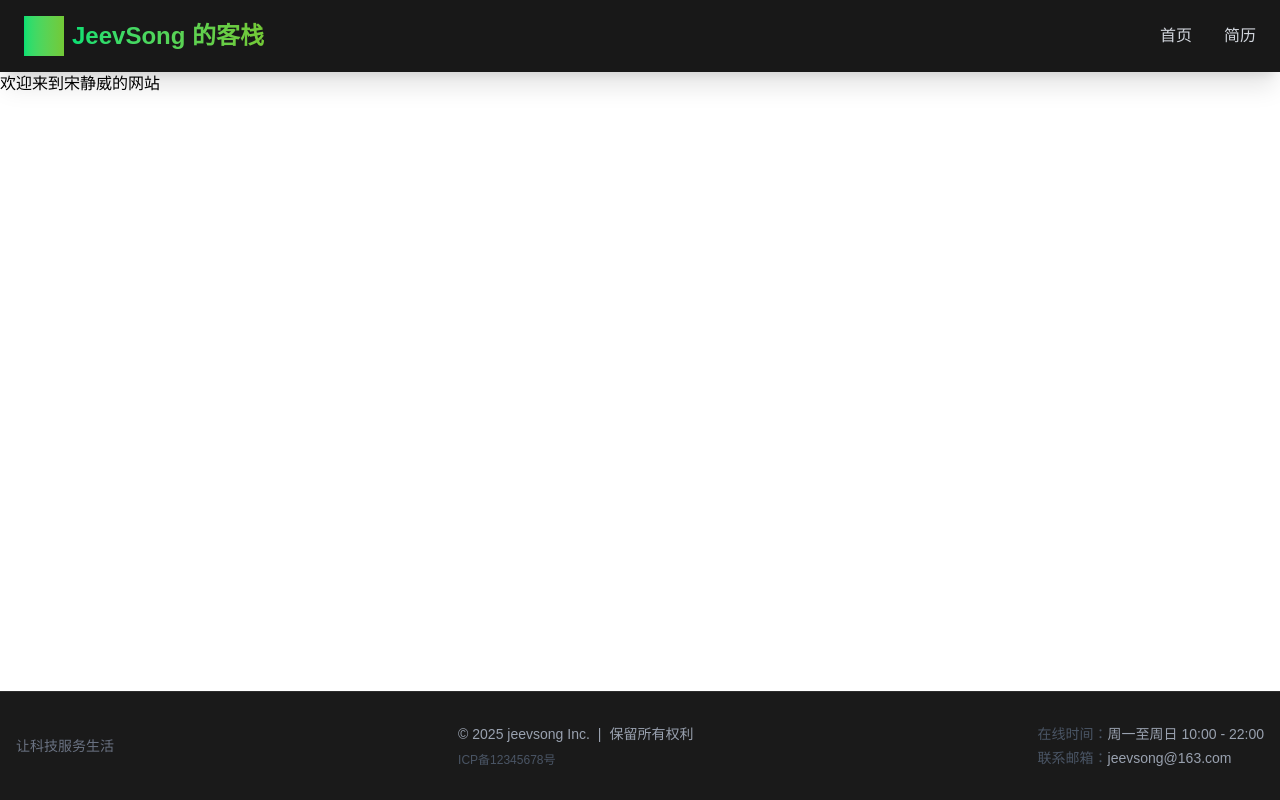
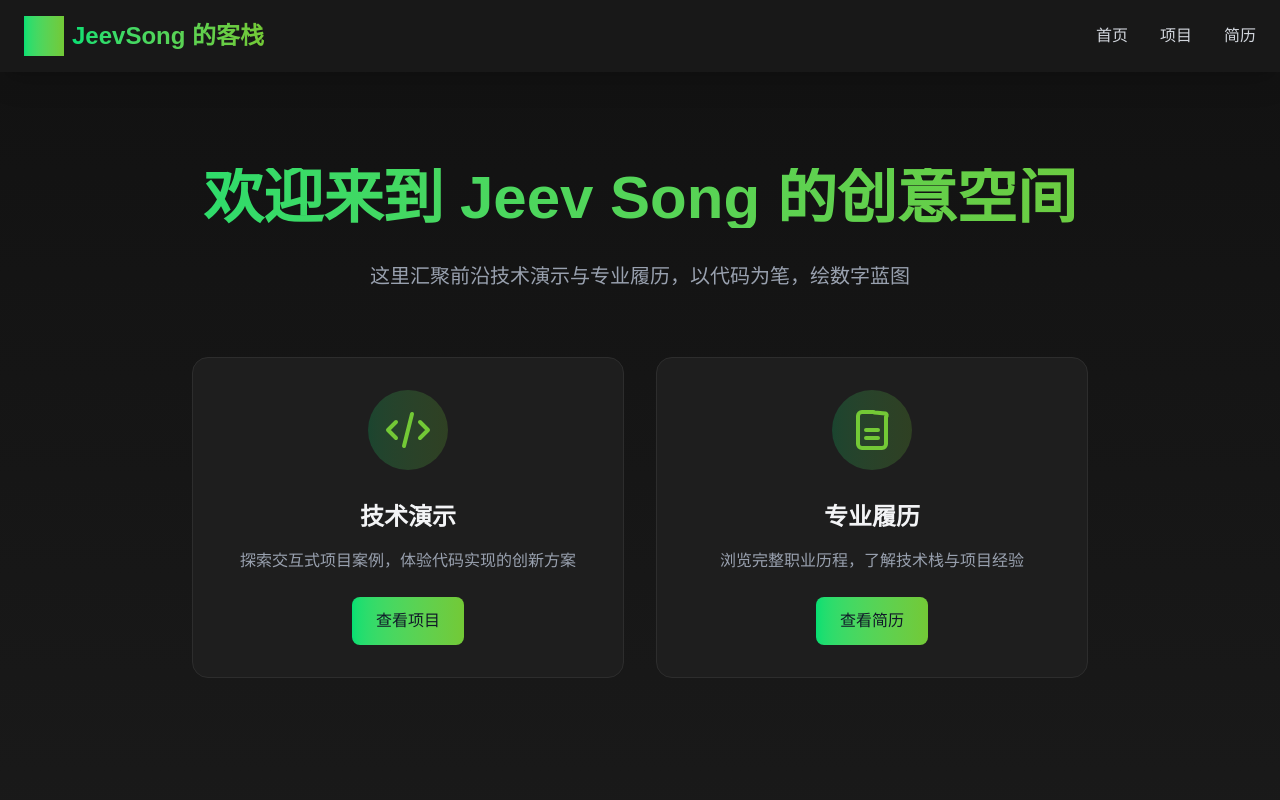
Before and after one commit to songjingwei/jeevsong-cv, a React (Vite) app: page /home in a window 1280 px wide. Shown: the top 800 px of the page. Built offline with nearby package versions, Linux system fonts and the light colour scheme; a web font is replaced by a local one.

Commit message:
feat: 完成首页样式

```diff
--- a/package.json
+++ b/package.json
@@ -10,6 +10,7 @@
     "preview": "vite preview"
   },
   "dependencies": {
+    "framer-motion": "^12.9.2",
     "react": "^19.0.0",
     "react-dom": "^19.0.0",
     "react-router-dom": "^7.5.2",
--- a/src/layout/MainLayout/components/Header/index.tsx
+++ b/src/layout/MainLayout/components/Header/index.tsx
@@ -1,6 +1,14 @@
+import { useState } from 'react'
 import { Link } from 'react-router-dom'
 
 const Header = () => {
+  const [isMenuOpen, setIsMenuOpen] = useState(false)
+
+  const navItems = [
+    { path: '/home', name: '首页' },
+    { path: '/cv', name: '简历' },
+  ];
+
   return (
     <header className="bg-[#181818] shadow-xl sticky top-0 z-50">
       <nav className="container mx-auto px-6 py-4">
@@ -29,6 +37,11 @@ const Header = () => {
           after:bg-[#73c936] hover:after:w-full after:transition-all">
               首页
             </Link>
+            <Link to="/demo" className="text-gray-300 hover:text-white transition-colors duration-200 relative
+          after:content-[''] after:absolute after:-bottom-1 after:left-0 after:w-0 after:h-[2px]
+          after:bg-[#73c936] hover:after:w-full after:transition-all">
+              项目
+            </Link>
             <Link to="/cv" className="text-gray-300 hover:text-white transition-colors duration-200 relative
           after:content-[''] after:absolute after:-bottom-1 after:left-0 after:w-0 after:h-[2px]
           after:bg-[#73c936] hover:after:w-full after:transition-all">
@@ -37,11 +50,36 @@ const Header = () => {
           </div>
 
           {/* <!-- 移动端菜单按钮 --> */}
-          <button className="md:hidden text-gray-300 hover:text-white">
+          <button className="md:hidden text-gray-300 hover:text-white transition-colors"
+            onClick={() => setIsMenuOpen(!isMenuOpen)}
+          >
             <svg className="w-8 h-8" fill="none" stroke="currentColor" viewBox="0 0 24 24">
               <path stroke-linecap="round" stroke-linejoin="round" stroke-width="2" d="M4 6h16M4 12h16M4 18h16" />
             </svg>
           </button>
+          {/* 移动端下拉菜单 */}
+          <div className={`md:hidden absolute top-full left-0 right-0 bg-[#181818] transition-all duration-300 overflow-hidden ${isMenuOpen ? 'max-h-96 opacity-100' : 'max-h-0 opacity-0'
+            }`}>
+            <ul className="flex flex-col items-center py-4 space-y-4">
+              {navItems.map((item) => (
+                <li key={item.path} className="w-full text-center">
+                  <Link to={item.path}
+                    className="block px-4 py-2 text-gray-300 hover:text-white hover:bg-[#2d2d2d] transition-colors"
+                    onClick={() => setIsMenuOpen(false)}
+                  >
+                    {item.name}
+                    {/* 下划线动画层 */}
+                    <span className="
+                      absolute left-0 -bottom-1
+                      w-0 h-[2px] bg-gradient-to-r from-green-400 to-[#73c936]
+                      transition-all duration-300
+                      group-hover:w-3/4
+                    "></span>
+                  </Link>
+                </li>
+              ))}
+            </ul>
+          </div>
         </div>
       </nav>
     </header>
--- a/src/pages/Home/index.tsx
+++ b/src/pages/Home/index.tsx
@@ -1,7 +1,107 @@
+import { motion } from 'framer-motion';
+import { Link } from 'react-router-dom';
+
 const Home = () => {
+  // 动画配置
+  const containerVariants = {
+    hidden: { opacity: 0 },
+    visible: {
+      opacity: 1,
+      transition: {
+        staggerChildren: 0.3,
+        delayChildren: 0.2
+      }
+    }
+  };
+
+  const itemVariants = {
+    hidden: { y: 20, opacity: 0 },
+    visible: { y: 0, opacity: 1 }
+  };
+
   return (
-    <h1>欢迎来到宋静威的网站</h1>
-  )
-}
+    <motion.div
+      className="min-h-screen bg-gradient-to-b from-[#121212] to-[#1a1a1a] text-gray-100"
+      initial={{ opacity: 0 }}
+      animate={{ opacity: 1 }}
+      exit={{ opacity: 0 }}
+    >
+      {/* 主内容容器 */}
+      <div className="container mx-auto px-4 py-24 text-center">
+        {/* 标题部分 */}
+        <motion.h1
+          className="text-4xl md:text-6xl font-bold mb-8 bg-gradient-to-r from-green-400 to-[#73c936] bg-clip-text text-transparent"
+          initial={{ scale: 0.9 }}
+          animate={{ scale: 1 }}
+          transition={{ type: 'spring', stiffness: 100 }}
+        >
+          欢迎来到 Jeev Song 的创意空间
+        </motion.h1>
 
-export default Home
+        {/* 简介段落 */}
+        <motion.p
+          className="text-lg md:text-xl text-gray-400 max-w-2xl mx-auto mb-16 leading-relaxed"
+          variants={itemVariants}
+        >
+          这里汇聚前沿技术演示与专业履历，以代码为笔，绘数字蓝图
+        </motion.p>
+
+        {/* 功能卡片容器 */}
+        <motion.div
+          className="grid grid-cols-1 md:grid-cols-2 gap-8 max-w-4xl mx-auto"
+          variants={containerVariants}
+          initial="hidden"
+          animate="visible"
+        >
+          {/* 项目演示卡片 */}
+          <motion.div
+            className="group relative bg-[#1e1e1e] rounded-2xl p-8 hover:transform hover:-translate-y-2 transition-all duration-300 border border-[#2d2d2d] hover:border-[#73c936]/50"
+            variants={itemVariants}
+            whileHover={{ scale: 1.05 }}
+          >
+            <div className="mb-6 inline-block p-4 rounded-full bg-gradient-to-r from-green-400/20 to-[#73c936]/20">
+              <svg className="w-12 h-12 text-[#73c936]" fill="none" stroke="currentColor" viewBox="0 0 24 24">
+                <path strokeLinecap="round" strokeLinejoin="round" strokeWidth="2" d="M10 20l4-16m4 4l4 4-4 4M6 16l-4-4 4-4" />
+              </svg>
+            </div>
+            <h2 className="text-2xl font-semibold mb-4">技术演示</h2>
+            <p className="text-gray-400 mb-6">探索交互式项目案例，体验代码实现的创新方案</p>
+            <Link
+              to="/demos"
+              className="inline-block px-6 py-3 rounded-lg bg-gradient-to-r from-green-400 to-[#73c936] text-gray-900 font-medium hover:shadow-lg transition-shadow"
+            >
+              查看项目
+            </Link>
+          </motion.div>
+
+          {/* 简历卡片 */}
+          <motion.div
+            className="group relative bg-[#1e1e1e] rounded-2xl p-8 hover:transform hover:-translate-y-2 transition-all duration-300 border border-[#2d2d2d] hover:border-[#73c936]/50"
+            variants={itemVariants}
+            whileHover={{ scale: 1.05 }}
+          >
+            <div className="mb-6 inline-block p-4 rounded-full bg-gradient-to-r from-green-400/20 to-[#73c936]/20">
+              <svg className="w-12 h-12 text-[#73c936]" fill="none" stroke="currentColor" viewBox="0 0 24 24">
+                <path strokeLinecap="round" strokeLinejoin="round" strokeWidth="2" d="M9 12h6m-6 4h6m2 5H7a2 2 0 01-2-2V5a2 2 0 012-2h5.586a1 1 0 01.707.293l5.4145.414A1 1 0 0119 5.414V19a2 2 0 01-2 2z" />
+              </svg>
+            </div>
+            <h2 className="text-2xl font-semibold mb-4">专业履历</h2>
+            <p className="text-gray-400 mb-6">浏览完整职业历程，了解技术栈与项目经验</p>
+            <Link
+              to="/cv"
+              className="inline-block px-6 py-3 rounded-lg bg-gradient-to-r from-green-400 to-[#73c936] text-gray-900 font-medium hover:shadow-lg transition-shadow"
+            >
+              查看简历
+            </Link>
+          </motion.div>
+        </motion.div>
+
+        {/* 装饰元素 */}
+        <div className="absolute top-1/4 left-1/4 w-32 h-32 bg-[#73c936]/10 blur-3xl -z-10"></div>
+        <div className="absolute bottom-1/4 right-1/4 w-48 h-48 bg-[#73c936]/05 blur-3xl -z-10"></div>
+      </div>
+    </motion.div>
+  );
+};
+
+export default Home;
```
Also changed, not shown: 1 other file (tests, documents, lock files or other folders).
